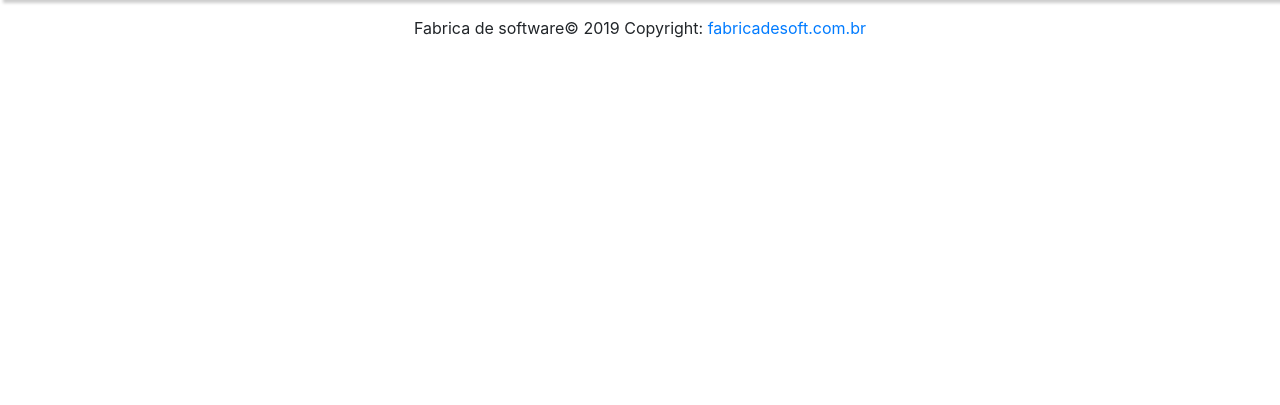
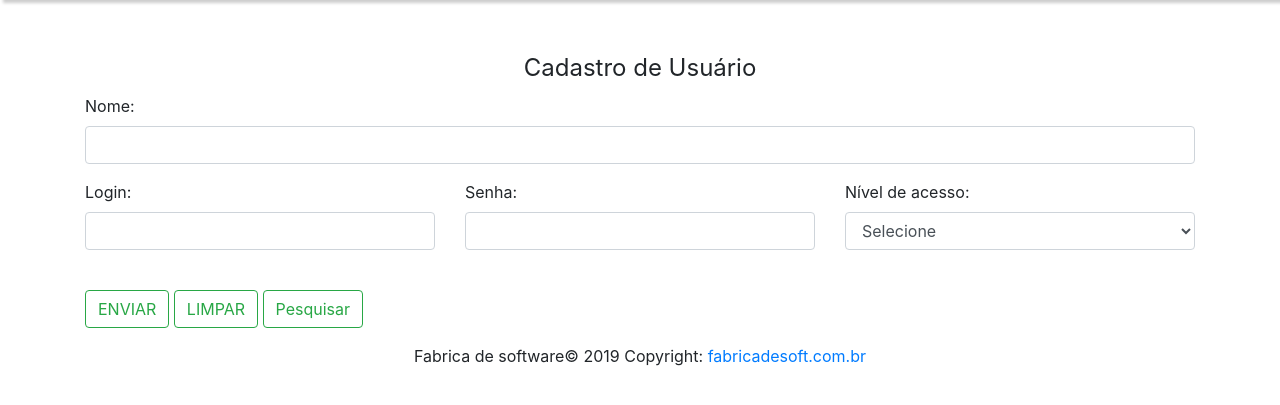
Before and after one commit to paulo280799/RegistraClinicPscicoWEB, a PHP site: page /TelaUsuario.php in a window 1280 px wide. Shown: the part 72-477 px from the top of the page. Run offline with PHP 8.4, Linux system fonts and the light colour scheme.

Commit message:
Formulario criado

```diff
--- a/RegistraClinicPsico_WEB/telas/TelaUsuario.php
+++ b/RegistraClinicPsico_WEB/telas/TelaUsuario.php
@@ -12,6 +12,47 @@
   </head>
   <body>
     <?php include_once '../Util/NavBar.php'; ?>
+
+    <div class="container">
+    <form action="../Usuario/CadastroUsuario.php" method="post">
+      <fieldset>
+        <legend class="fw" style="text-align: center;">Cadastro de Usuário</legend>
+
+        <div class="row">
+        <div class="form-group col-sm-12">
+          <label id="nomeUsuario" class="fw">Nome:</label>
+          <input type="text" name="nomeUsuario" class="form-control" id="nomeUsuario">
+        </div>
+
+        <div class="form-group col-sm-4">
+          <label id="loginUsuario" class="fw">Login:</label>
+          <input type="text" name="loginUsuario" class="form-control" id="loginUsuario">
+        </div>
+
+        <div class="form-group col-sm-4">
+          <label id="senhaUsuario" class="fw">Senha:</label>
+          <input type="text" name="senhaUsuario" class="form-control" id="senhaUsuario">
+        </div>
+
+        <div class="form-group col-sm-4">
+          <label id="nivelUsuario" class="fw">Nível de acesso:</label>
+          <select name="nivelUsuario" class="form-control" id="nivelUsuario">
+            <option>Selecione</option>
+            <option value="Administrador">Administrador</option>
+            <option value="Funcionario">Funcionário</option>
+          </select>
+        </div>
+        </div>
+        <br>
+        <button type="submit" value="cadastrar" class="btn btn-outline-success">ENVIAR</button>
+        <button type="reset" class="btn btn-outline-success">LIMPAR</button>
+        <a href="TelaPesquisaUsuario.php" class="btn btn-outline-success">Pesquisar</a>
+
+
+      </fieldset>
+    </form>
+  </div>
+
     <?php include_once '../Util/Footer.php'; ?>
 
     <!-- Optional JavaScript -->
```
